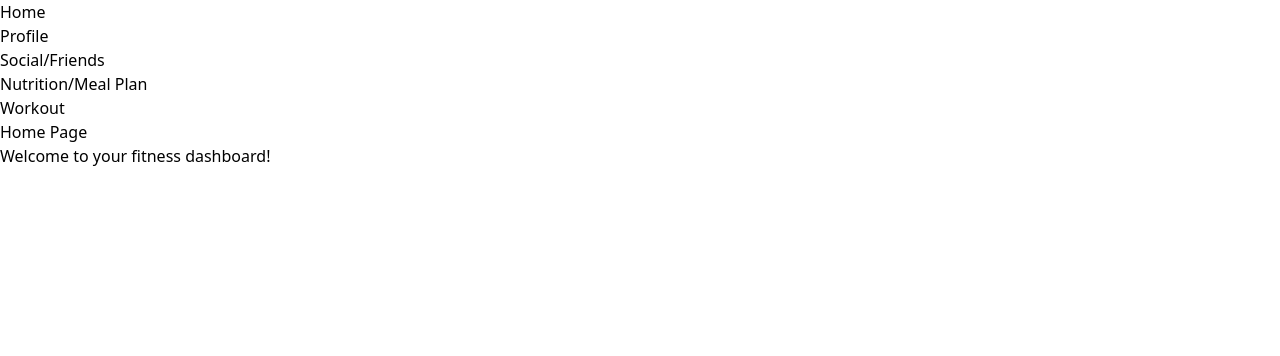
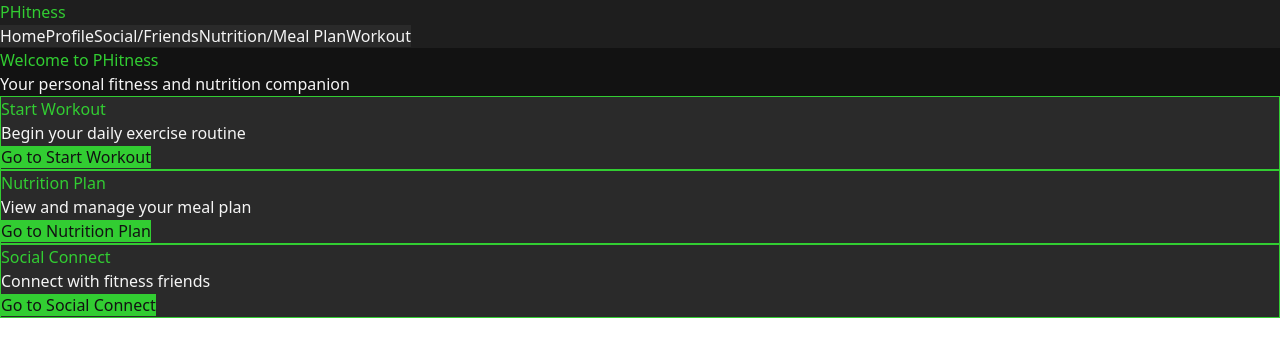
Before and after one commit to EvanHarlan/PHitness, a React (Vite) app in the folder frontend/: page / in a window 1280 px wide. Shown: the top 356 px of the page. Built offline with nearby package versions, Linux system fonts and the light colour scheme.

Commit message:
Updated styling for all pages and components. Additionally fixed mongodb access control issues

```diff
--- a/frontend/src/App.jsx
+++ b/frontend/src/App.jsx
@@ -6,11 +6,29 @@ import SocialPage from './pages/SocialPage';
 import NutritionPage from './pages/NutritionPage';
 import WorkoutPage from './pages/WorkoutPage';
 
+// Color Constants
+export const COLORS = {
+  NEON_GREEN: '#32CD32',
+  BALANCED_GREEN: '#4CAF50',
+  DARK_GRAY: '#1E1E1E',
+  BLACK: '#121212',
+  MEDIUM_GRAY: '#2A2A2A',
+  LIGHT_GRAY: '#B0B0B0',
+  WHITE: '#F5F5F5'
+};
+
 const App = () => {
   return (
     <Router>
+      <div
+        className="min-h-screen bg-[#121212] text-[#F5F5F5] flex flex-col"
+        style={{
+          backgroundColor: COLORS.BLACK,
+          color: COLORS.WHITE
+        }}
+      >
         <Navbar />
-      <div className="container mx-auto p-4">
+        <main className="flex-grow container mx-auto px-4 py-6 md:px-6 lg:px-8">
           <Routes>
             <Route path="/" element={<HomePage />} />
             <Route path="/profile" element={<ProfilePage />} />
@@ -18,6 +36,7 @@ const App = () => {
             <Route path="/nutrition" element={<NutritionPage />} />
             <Route path="/workout" element={<WorkoutPage />} />
           </Routes>
+        </main>
       </div>
     </Router>
   );
--- a/frontend/src/components/NavBar.jsx
+++ b/frontend/src/components/NavBar.jsx
@@ -1,15 +1,97 @@
+import { useState } from 'react';
 import { Link } from 'react-router-dom';
+import { COLORS } from '../App';
 
 const Navbar = () => {
+  const [isMenuOpen, setIsMenuOpen] = useState(false);
+
+  const navItems = [
+    { path: '/', label: 'Home' },
+    { path: '/profile', label: 'Profile' },
+    { path: '/social', label: 'Social/Friends' },
+    { path: '/nutrition', label: 'Nutrition/Meal Plan' },
+    { path: '/workout', label: 'Workout' }
+  ];
+
   return (
-    <nav className="bg-gray-800 p-4">
-      <ul className="flex space-x-4 text-white">
-        <li><Link to="/">Home</Link></li>
-        <li><Link to="/profile">Profile</Link></li>
-        <li><Link to="/social">Social/Friends</Link></li>
-        <li><Link to="/nutrition">Nutrition/Meal Plan</Link></li>
-        <li><Link to="/workout">Workout</Link></li>
-      </ul>
+    <nav
+      className="bg-[#1E1E1E] p-4 shadow-md"
+      style={{ backgroundColor: COLORS.DARK_GRAY }}
+    >
+      <div className="container mx-auto flex justify-between items-center">
+        {/* Logo/Brand */}
+        <Link
+          to="/"
+          className="text-2xl font-bold"
+          style={{ color: COLORS.NEON_GREEN }}
+        >
+          PHitness
+        </Link>
+
+        {/* Mobile Menu Toggle */}
+        <button
+          className="md:hidden"
+          onClick={() => setIsMenuOpen(!isMenuOpen)}
+          aria-label="Toggle menu"
+        >
+          <svg
+            xmlns="http://www.w3.org/2000/svg"
+            className="h-6 w-6"
+            fill="none"
+            viewBox="0 0 24 24"
+            stroke={COLORS.NEON_GREEN}
+          >
+            <path
+              strokeLinecap="round"
+              strokeLinejoin="round"
+              strokeWidth={2}
+              d="M4 6h16M4 12h16M4 18h16"
+            />
+          </svg>
+        </button>
+
+        {/* Desktop Navigation */}
+        <div className="hidden md:flex space-x-4">
+          {navItems.map((item) => (
+            <Link
+              key={item.path}
+              to={item.path}
+              className="px-3 py-2 rounded-md transition-colors duration-300 hover:bg-[#32CD32] hover:text-black"
+              style={{
+                color: COLORS.WHITE,
+                backgroundColor: COLORS.MEDIUM_GRAY
+              }}
+            >
+              {item.label}
+            </Link>
+          ))}
+        </div>
+
+        {/* Mobile Menu */}
+        {isMenuOpen && (
+          <div
+            className="absolute top-16 left-0 w-full md:hidden z-50"
+            style={{ backgroundColor: COLORS.DARK_GRAY }}
+          >
+            <div className="flex flex-col items-center space-y-2 p-4">
+              {navItems.map((item) => (
+                <Link
+                  key={item.path}
+                  to={item.path}
+                  className="w-full text-center py-2 rounded-md transition-colors duration-300 hover:bg-[#32CD32] hover:text-black"
+                  style={{
+                    color: COLORS.WHITE,
+                    backgroundColor: COLORS.MEDIUM_GRAY
+                  }}
+                  onClick={() => setIsMenuOpen(false)}
+                >
+                  {item.label}
+                </Link>
+              ))}
+            </div>
+          </div>
+        )}
+      </div>
     </nav>
   );
 };
--- a/frontend/src/pages/HomePage.jsx
+++ b/frontend/src/pages/HomePage.jsx
@@ -1,8 +1,68 @@
+import { COLORS } from '../App';
+
 const HomePage = () => {
+  const quickActions = [
+    { title: 'Start Workout', description: 'Begin your daily exercise routine', path: '/workout' },
+    { title: 'Nutrition Plan', description: 'View and manage your meal plan', path: '/nutrition' },
+    { title: 'Social Connect', description: 'Connect with fitness friends', path: '/social' }
+  ];
+
   return (
-    <div className="bg-black text-white p-8">
-      <h1 className="text-4xl">Home Page</h1>
-      <p>Welcome to your fitness dashboard!</p>
+    <div
+      className="min-h-screen p-6 md:p-8 lg:p-12"
+      style={{
+        backgroundColor: COLORS.BLACK,
+        color: COLORS.WHITE
+      }}
+    >
+      <div className="container mx-auto">
+        <header className="mb-10">
+          <h1
+            className="text-3xl md:text-4xl lg:text-5xl font-bold mb-4"
+            style={{ color: COLORS.NEON_GREEN }}
+          >
+            Welcome to PHitness
+          </h1>
+          <p className="text-lg md:text-xl text-[#B0B0B0]">
+            Your personal fitness and nutrition companion
+          </p>
+        </header>
+
+        <section className="grid md:grid-cols-3 gap-6">
+          {quickActions.map((action, index) => (
+            <div
+              key={index}
+              className="p-6 rounded-lg transition-all duration-300 transform hover:scale-105"
+              style={{
+                backgroundColor: COLORS.MEDIUM_GRAY,
+                borderColor: COLORS.NEON_GREEN,
+                borderWidth: '1px'
+              }}
+            >
+              <h2
+                className="text-xl font-semibold mb-2"
+                style={{ color: COLORS.NEON_GREEN }}
+              >
+                {action.title}
+              </h2>
+              <p className="mb-4">{action.description}</p>
+              <a
+                href={action.path}
+                className="inline-block px-4 py-2 rounded-md transition-colors duration-300"
+                style={{
+                  backgroundColor: COLORS.NEON_GREEN,
+                  color: COLORS.BLACK,
+                  ':hover': {
+                    backgroundColor: COLORS.BALANCED_GREEN
+                  }
+                }}
+              >
+                Go to {action.title}
+              </a>
+            </div>
+          ))}
+        </section>
+      </div>
     </div>
   );
 };
--- a/frontend/src/pages/NutritionPage.jsx
+++ b/frontend/src/pages/NutritionPage.jsx
@@ -1,10 +1,27 @@
+import { COLORS } from '../App';
+
 const NutritionPage = () => {
-    return (
-      <div className="bg-gray-200 p-8">
-        <h1 className="text-3xl">Nutrition/Meal Plan</h1>
-        <p>Custom tailored meal plans based on your goals.</p>
+  return (
+    <div
+      className="min-h-screen p-6 md:p-8"
+      style={{
+        backgroundColor: COLORS.BLACK,
+        color: COLORS.WHITE
+      }}
+    >
+      <div className="container mx-auto">
+        <h1
+          className="text-3xl md:text-4xl font-bold mb-4"
+          style={{ color: COLORS.NEON_GREEN }}
+        >
+          Nutrition/Meal Plan
+        </h1>
+        <p className="text-lg text-[#B0B0B0] mb-6">
+          Custom tailored meal plans based on your goals.
+        </p>
       </div>
-    );
-  };
+    </div>
+  );
+};
 
-  export default NutritionPage;
+export default NutritionPage;
--- a/frontend/src/pages/ProfilePage.jsx
+++ b/frontend/src/pages/ProfilePage.jsx
@@ -1,12 +1,42 @@
+import { COLORS } from '../App';
+
 const ProfilePage = () => {
   return (
-      <div className="bg-gray-200 p-8">
-        <h1 className="text-3xl">Profile Page</h1>
-        <div className="flex items-center">
-          <img src="profile_picture_url" alt="Profile" className="w-24 h-24 rounded-full mr-4" />
+    <div
+      className="min-h-screen p-8"
+      style={{
+        backgroundColor: COLORS.BLACK,
+        color: COLORS.WHITE
+      }}
+    >
+      <h1
+        className="text-3xl mb-6"
+        style={{ color: COLORS.NEON_GREEN }}
+      >
+        Profile Page
+      </h1>
+      <div
+        className="flex items-center p-6 rounded-lg"
+        style={{
+          backgroundColor: COLORS.MEDIUM_GRAY
+        }}
+      >
+        <img
+          src="/api/placeholder/96/96"
+          alt="Profile"
+          className="w-24 h-24 rounded-full mr-4 border-2"
+          style={{
+            borderColor: COLORS.NEON_GREEN
+          }}
+        />
         <div>
-            <h2 className="text-xl">Username: John Doe</h2>
-            <p>Full Name: Johnathan Doe</p>
+          <h2
+            className="text-xl font-semibold"
+            style={{ color: COLORS.NEON_GREEN }}
+          >
+            Username: John Doe
+          </h2>
+          <p className="text-[#B0B0B0]">Full Name: Johnathan Doe</p>
         </div>
       </div>
     </div>
--- a/frontend/src/pages/SocialPage.jsx
+++ b/frontend/src/pages/SocialPage.jsx
@@ -1,10 +1,32 @@
+import { COLORS } from '../App';
+
 const SocialPage = () => {
-    return (
-      <div className="bg-gray-200 p-8">
-        <h1 className="text-3xl">Social/Friends Page</h1>
-        <p>Here you can connect with friends and other users.</p>
+  return (
+    <div
+      className="min-h-screen p-8"
+      style={{
+        backgroundColor: COLORS.BLACK,
+        color: COLORS.WHITE
+      }}
+    >
+      <h1
+        className="text-3xl mb-6"
+        style={{ color: COLORS.NEON_GREEN }}
+      >
+        Social/Friends Page
+      </h1>
+      <div
+        className="p-6 rounded-lg"
+        style={{
+          backgroundColor: COLORS.MEDIUM_GRAY
+        }}
+      >
+        <p className="text-[#B0B0B0]">
+          Here you can connect with friends and other users.
+        </p>
       </div>
-    );
-  };
+    </div>
+  );
+};
 
-  export default SocialPage;
+export default SocialPage;
--- a/frontend/src/pages/WorkoutPage.jsx
+++ b/frontend/src/pages/WorkoutPage.jsx
@@ -1,10 +1,27 @@
-const NutritionPage = () => {
-    return (
-      <div className="bg-gray-200 p-8">
-        <h1 className="text-3xl">Workout Page</h1>
-        <p>Custom tailored workout plans based on your goals.</p>
+import { COLORS } from '../App';
+
+const WorkoutPage = () => {
+  return (
+    <div
+      className="min-h-screen p-6 md:p-8"
+      style={{
+        backgroundColor: COLORS.BLACK,
+        color: COLORS.WHITE
+      }}
+    >
+      <div className="container mx-auto">
+        <h1
+          className="text-3xl md:text-4xl font-bold mb-4"
+          style={{ color: COLORS.NEON_GREEN }}
+        >
+          Workout Page
+        </h1>
+        <p className="text-lg text-[#B0B0B0] mb-6">
+          Custom tailored workout plans based on your goals.
+        </p>
       </div>
-    );
-  };
+    </div>
+  );
+};
 
-  export default NutritionPage;
+export default WorkoutPage;
```
Lines whose indentation alone changed are shown as unchanged.
